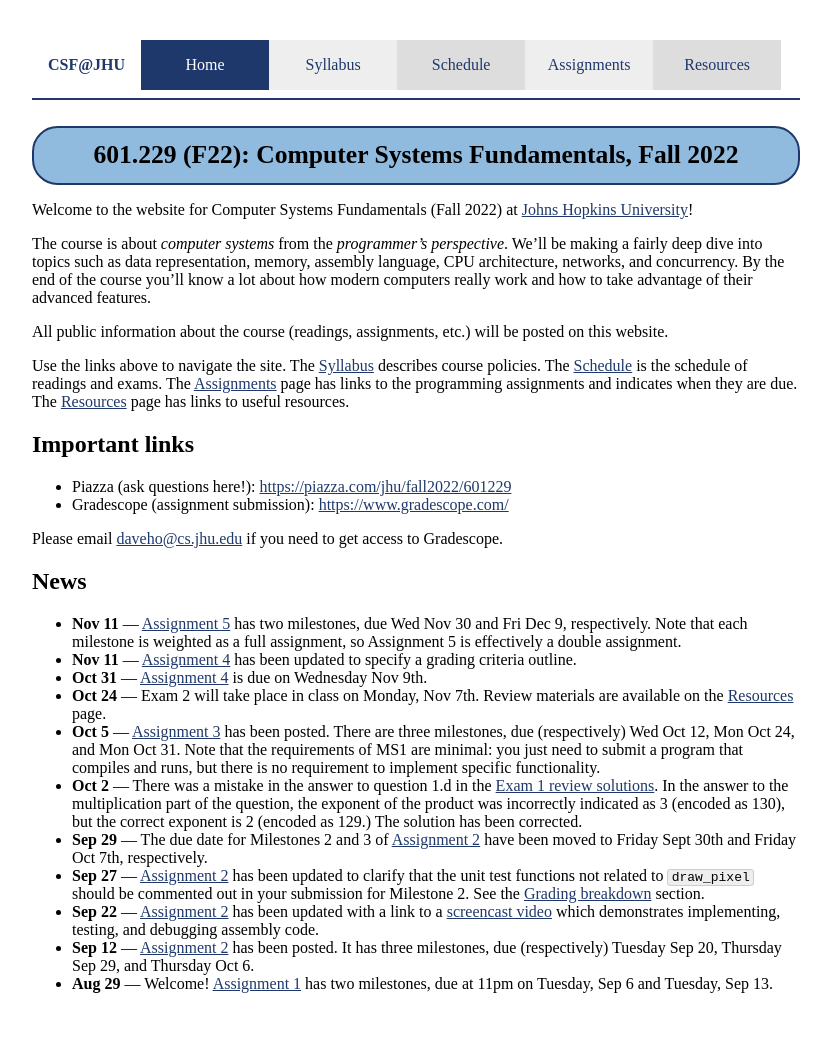
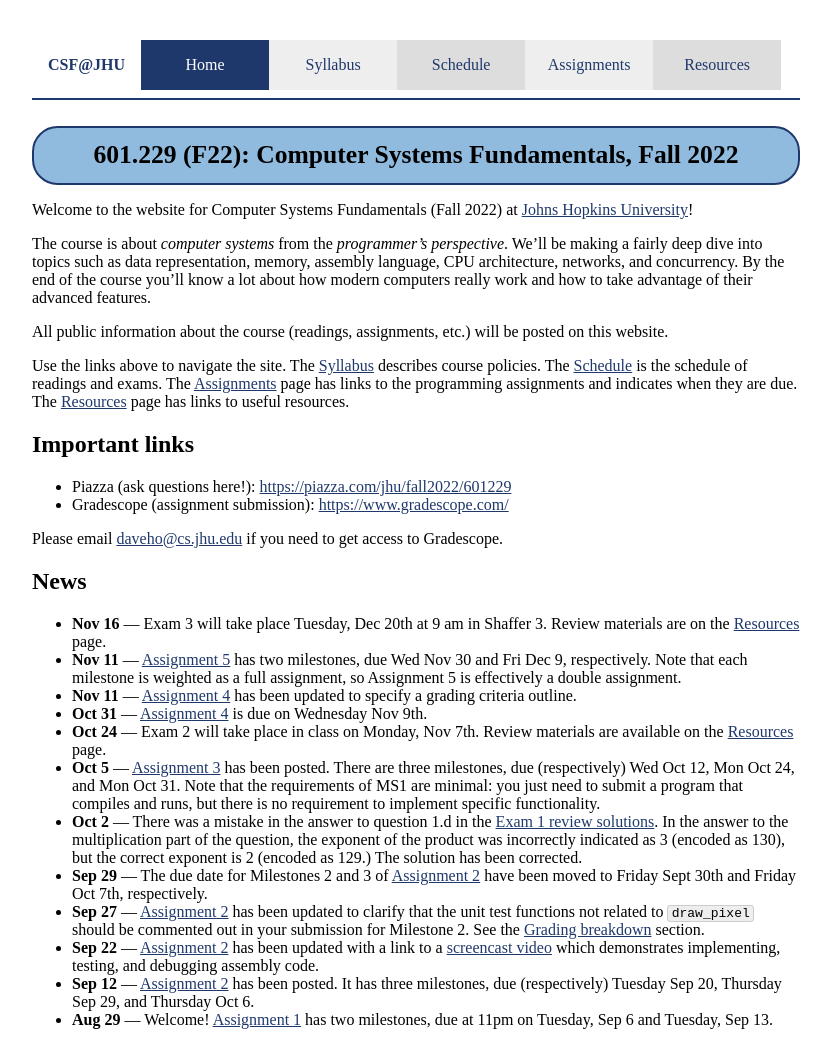
Before and after one commit to jhucsf/fall2022, a Jekyll site: the page built from index.md, in a window 1280 px wide. Shown: the whole page, without its empty margins (224-1055 px from the left). Built offline with Jekyll 4.4.1, drawn with Linux system fonts in a browser that asks for light colours; before the commit the page ends 1025 px from its top, so only the background shows below that.

Commit message:
exam 3 info

```diff
--- a/index.md
+++ b/index.md
@@ -32,6 +32,8 @@ Please email <daveho@cs.jhu.edu> if you need to get access to Gradescope.
 
 ## News
 
+* **Nov 16** — Exam 3 will take place Tuesday, Dec 20th at 9 am in
+  Shaffer 3. Review materials are on the [Resources](resources.html) page.
 * **Nov 11** — [Assignment 5](assign/assign05.html) has two milestones,
   due Wed Nov 30 and Fri Dec 9, respectively. Note that each milestone is weighted
   as a full assignment, so Assignment 5 is effectively a double assignment.
--- a/schedule.csv
+++ b/schedule.csv
@@ -42,4 +42,4 @@ Dec 2,"Concurrency with processes",lectures/lecture32-public.pdf,mp_webserver.zi
 Dec 5,"Concurrency with I/O multiplexing",lectures/lecture33-public.pdf,iomux.zip,*CSAPP* 12.2,
 Dec 7,*Topics TBD*,
 Dec 9,"Exam 3 review session",,,,"[A5](assign/assign05.html) MS2 due"
-TBD,"**Exam 3** (location TBD)",
+Dec 20,"**Exam 3**, at 9 am in Shaffer 3"
```
Also changed, not shown: resources.md (+1 -3 lines), schedule.md (+1 -1 lines).
